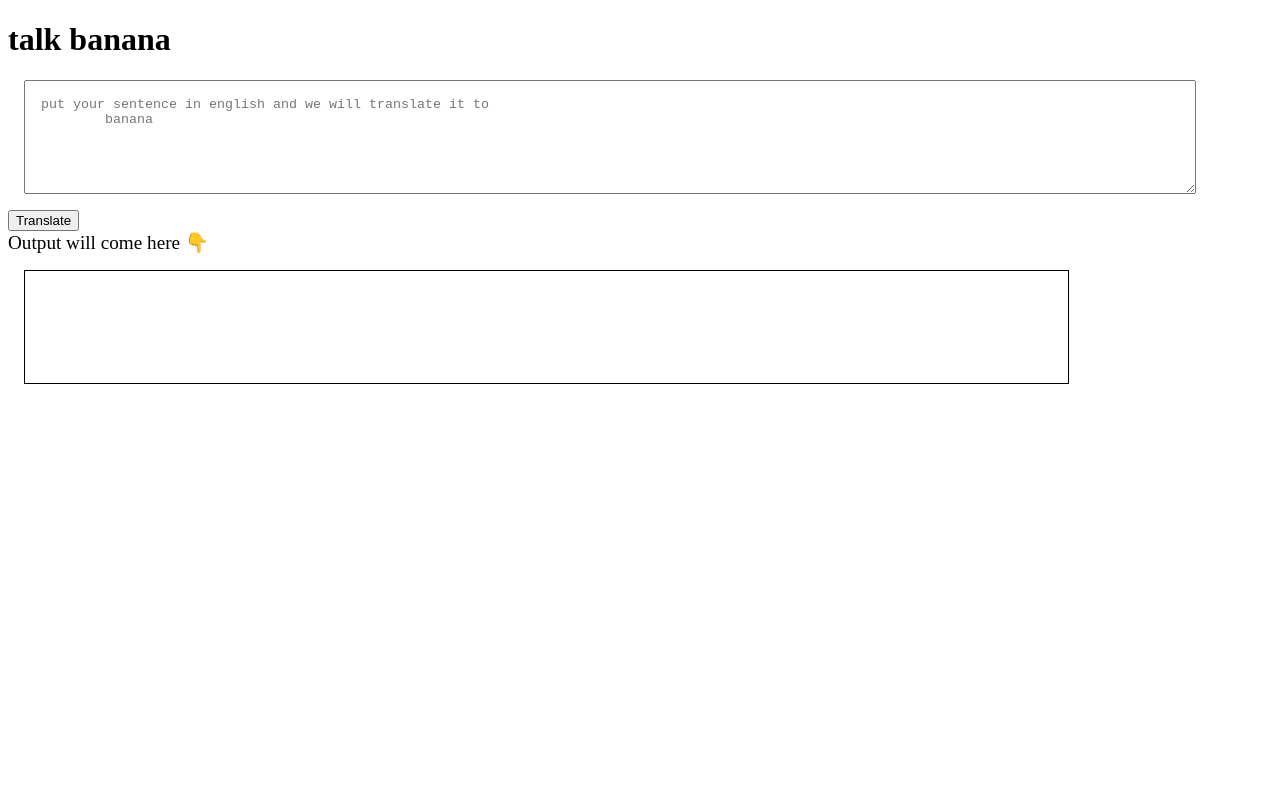
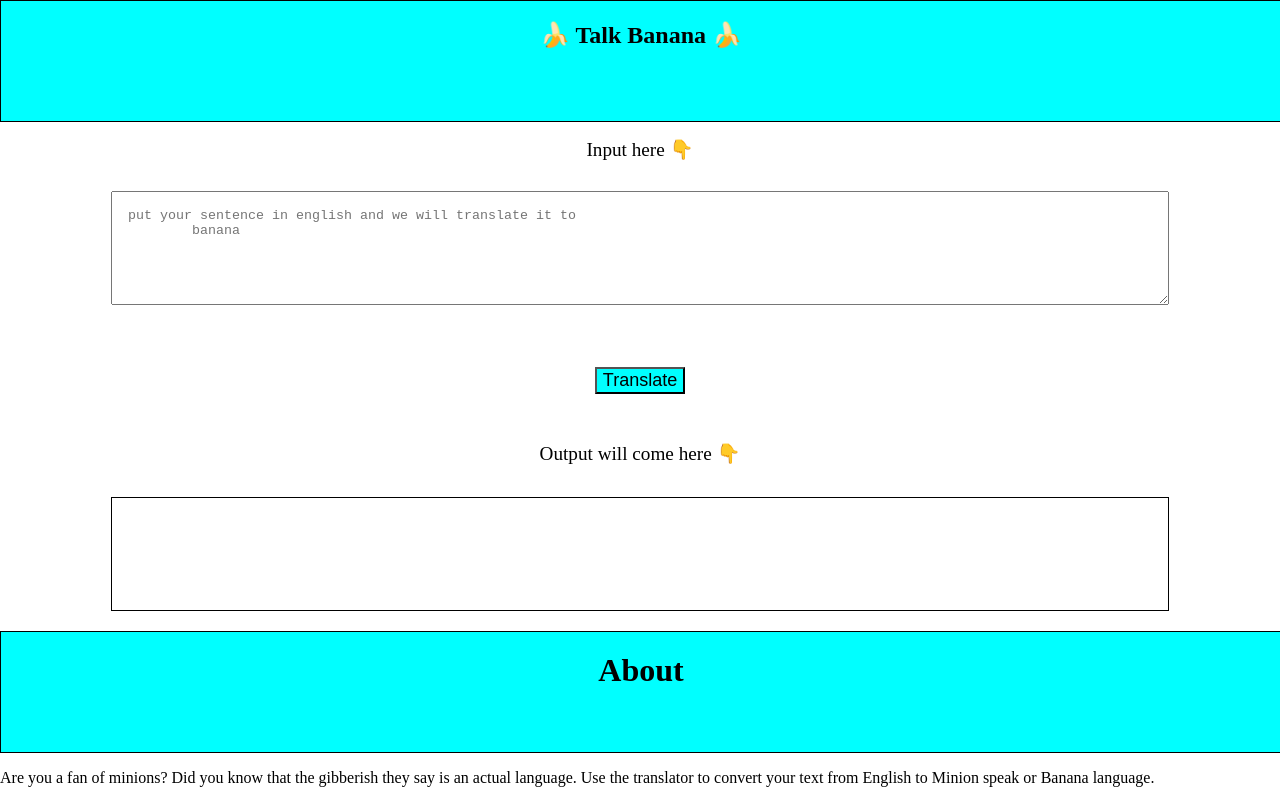
Before and after one commit to shraddhav03/banana-speak, a plain HTML site: page index.html in a window 1280 px wide. Drawn offline with Linux system fonts and the light colour scheme.

Commit message:
final commit

```diff
--- a/app.js
+++ b/app.js
@@ -2,10 +2,31 @@ var btnTranslate = document.querySelector("#btn-translate");
 var txtInput = document.querySelector("#txt-input");
 var outputDiv = document.querySelector("#output");
 
+//  var serverURL = "https://lessonfourapi.tanaypratap.repl.co/translate/yoda.json";
+    var serverURL = "https://api.funtranslations.com/translate/minion.json";
+
+function getTranslationURL(input){
+    return serverURL + "?" + "text=" + input
+}
+
+function errorHandler(error){
+    console.log("error occured",error);
+    alert("Something wrong with server!try again after sometime")
+}
+
+function clickHandler(){
+    var inputText = txtInput.value;
+
+    fetch(getTranslationURL(inputText))
+        .then(response => response.json())
+        .then(json => {
+               var translatedText = json.contents.translated;
+                outputDiv.innerText = translatedText;
+            }
+            )
+        .catch(errorHandler)
+}
 
 
-function clickHandler(){
-    outputDiv.innerText = "djhjfhjfh " + txtInput.value;
-};
 
 btnTranslate.addEventListener("click",clickHandler);
--- a/index.html
+++ b/index.html
@@ -6,33 +6,72 @@
     <meta name="viewport" content="width=device-width, initial-scale=1.0">
     <title>Banana speak</title>
     <style>
+        body{
+            margin:0;
+
+        }
         textarea{
-            width: 90%;
+            display: inline-block;
+            width: 80%;
             height: 10vh;
             display: block;
-            margin: 1rem;
+            margin: 30px auto;
             padding: 1rem;
+
         }
 
         #output{
+            display: inline-block;
             border: 1px solid black;
             height: 10vh;
             width: 80%;
             margin: 1rem;
             padding: 1rem;
+            text-align: left;
+            align-items: center;
+        }
+
+        h1{
+            border: 1px solid black;
+            background-color: aqua;
+            height: 10vh;
+            width: 100%;
+            margin: 0;
+            padding: 20px 0;
+            text-align: center;
+        }
+        #btn-translate{
+            font-size: large;
+            margin: 2rem;
+            background-color: aqua;
+        }
+        section{
+            text-align: center;
         }
     </style>
 </head>
 <body>
-    <h1>talk banana</h1>
+    <section>
+        <h1>🍌 Talk Banana 🍌</h1>
+
+        <div style="font-size:larger; margin:1rem;">Input here 👇</div>
+
     <textarea id="txt-input"
         placeholder="put your sentence in english and we will translate it to
         banana"></textarea>
     <button id="btn-translate">Translate</button>
 
-    <div style="font-size:larger;">Output will come here 👇</div>
+    <div style="font-size:larger; margin:1rem;">Output will come here 👇</div>
     <div id="output"></div>
     <script src="app.js" type="text/javascript"></script>
-
+    </section>
+    <footer>
+        <div id="footer">
+            <h1>About</h1>
+            <p>
+                Are you a fan of minions? Did you know that the gibberish they say is an actual language. Use the translator to convert your text from English to Minion speak or Banana language.
+            </p>
+        </div>
+    </footer>
 </body>
 </html>
```
